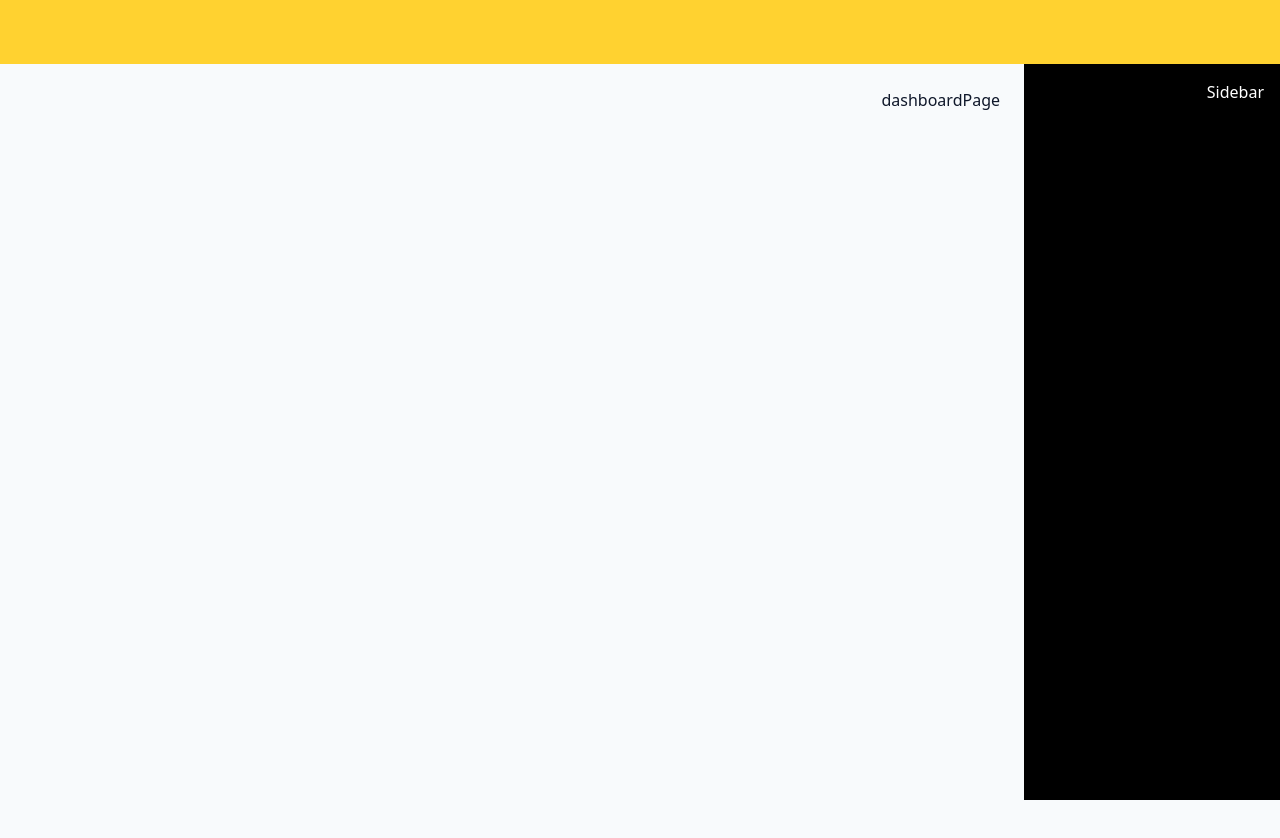
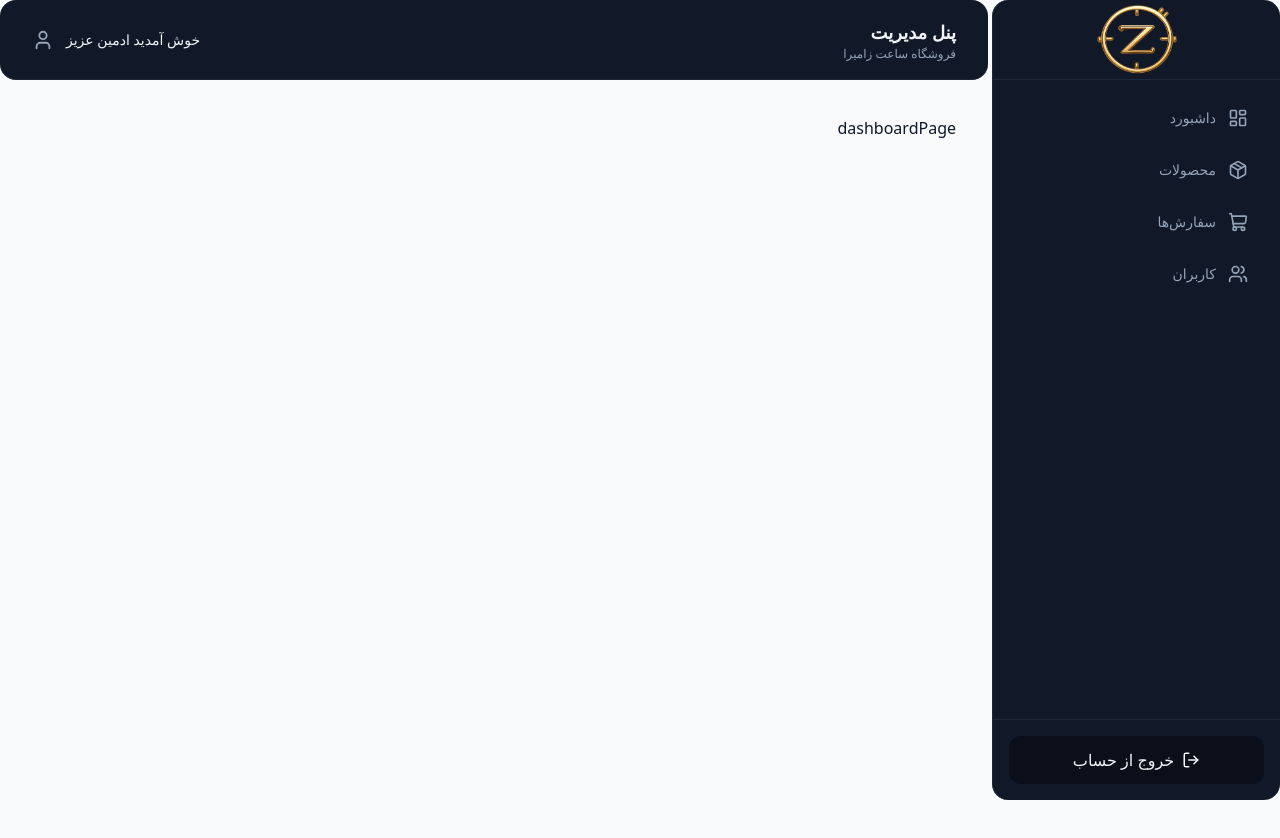
Before and after one commit to godarzizahra/maktab136-project-zahragodarzi, a Next.js app in the folder shop-zamira/: page /dashboard in a window 1280 px wide. Shown: the top 838 px of the page. Before the commit the page ends 800 px from the top, so only its background shows below. Built offline with nearby package versions, Linux system fonts and the light colour scheme.

Commit message:
feat : add layout dashboard

```diff
--- a/shop-zamira/src/app/(admin)/layout.tsx
+++ b/shop-zamira/src/app/(admin)/layout.tsx
@@ -7,13 +7,13 @@ export default function DashboardLayout({
 	children: React.ReactNode;
 }) {
 	return (
-		<div className="min-h-screen flex flex-col">
-			<HeaderDashboard />
+		<div className="dark flex gap-1">
+			<SidebarDashboard />
 
-			<div className="flex flex-1">
-				<SidebarDashboard />
+			<div className="flex-1 flex flex-col gap-1">
+				<HeaderDashboard />
 
-				<main className="flex-1 p-6">{children}</main>
+				<main className="p-8  min-h-screen">{children}</main>
 			</div>
 		</div>
 	);
--- a/shop-zamira/src/layout/dashboardLayout/headerDashboard.tsx
+++ b/shop-zamira/src/layout/dashboardLayout/headerDashboard.tsx
@@ -1,3 +1,31 @@
+"use client";
+
+import { User } from "lucide-react";
+
 export default function HeaderDashboard() {
-	return <header className="bg-amber-300 h-16 w-full"></header>;
+	return (
+		<header className="h-20 bg-[var(--surface)] border-b border-[var(--border)] flex items-center justify-between px-8 rounded-2xl">
+			<div className="flex flex-col">
+				<h1 className="text-lg font-semibold text-[var(--text-primary)]">
+					پنل مدیریت
+				</h1>
+				<span className="text-xs text-[var(--text-secondary)]">
+					فروشگاه ساعت زامیرا
+				</span>
+			</div>
+
+			<div className="flex items-center gap-3 cursor-pointer group">
+				<div className="text-right hidden sm:flex flex-col">
+					<span className="text-sm font-medium text-[var(--text-primary)]">
+						خوش آمدید ادمین عزیز
+					</span>
+				</div>
+
+				<User
+					size={22}
+					className="text-[var(--text-secondary)] group-hover:text-[var(--accent)] transition"
+				/>
+			</div>
+		</header>
+	);
 }
--- a/shop-zamira/src/layout/dashboardLayout/sidebarDashboard.tsx
+++ b/shop-zamira/src/layout/dashboardLayout/sidebarDashboard.tsx
@@ -1,3 +1,68 @@
+"use client";
+
+import logo from "@/assets/image/LOGO1.png";
+import {
+	LayoutDashboard,
+	LogOut,
+	Package,
+	ShoppingCart,
+	Users,
+} from "lucide-react";
+import Image from "next/image";
+import Link from "next/link";
+import { usePathname } from "next/navigation";
+
+const menuItems = [
+	{ title: "داشبورد", href: "/admin", icon: LayoutDashboard },
+	{ title: "محصولات", href: "/admin/products", icon: Package },
+	{ title: "سفارش‌ها", href: "/admin/orders", icon: ShoppingCart },
+	{ title: "کاربران", href: "/admin/users", icon: Users },
+];
+
 export default function SidebarDashboard() {
-	return <aside className="w-64 bg-black text-white p-4">Sidebar</aside>;
+	const pathname = usePathname();
+
+	const handleLogout = () => {};
+
+	return (
+		<aside className="w-72 h-screen bg-[var(--surface)] border-l border-[var(--border)] flex flex-col rounded-2xl">
+			<div className="h-20 flex flex-col items-center justify-center border-b border-[var(--border)] shrink-0">
+				<Image src={logo} alt="logo" width={80} height={80} />
+			</div>
+
+			<nav className="flex-1 overflow-y-auto p-4 space-y-2">
+				{menuItems.map((item) => {
+					const Icon = item.icon;
+					const isActive =
+						pathname === item.href || pathname.startsWith(item.href + "/");
+
+					return (
+						<Link
+							key={item.href}
+							href={item.href}
+							className={`flex items-center gap-3 px-4 py-3 rounded-xl transition-all duration-300
+                ${
+									isActive
+										? "bg-[var(--background)] text-[var(--accent)] shadow-md"
+										: "text-[var(--text-secondary)] hover:bg-[var(--background)] hover:text-[var(--accent)]"
+								}`}
+						>
+							<Icon size={20} />
+							<span className="text-sm font-medium">{item.title}</span>
+						</Link>
+					);
+				})}
+			</nav>
+
+			<div className="p-4 border-t border-[var(--border)] shrink-0">
+				<button
+					onClick={handleLogout}
+					className="w-full flex items-center justify-center gap-2 bg-[var(--background)] hover:bg-[var(--accent)] hover:text-black text-[var(--text-primary)] py-3 rounded-xl transition-all duration-300"
+				>
+					<LogOut size={18} />
+					خروج از حساب
+				</button>
+			</div>
+		</aside>
+	);
 }
```
